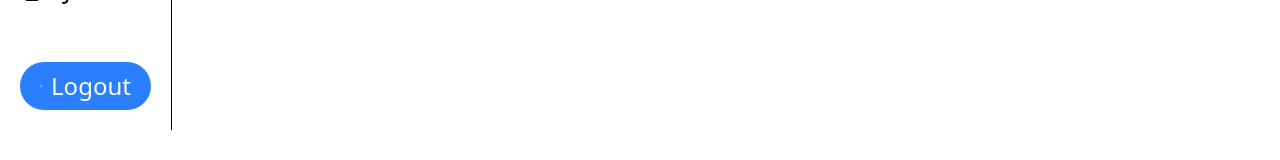
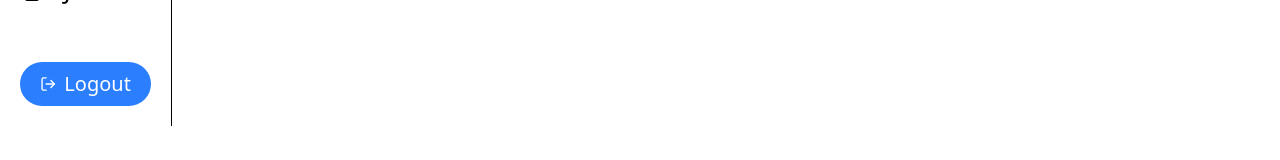
Before and after one commit to dilsad-erdogan/projectManagement, a Next.js app in the folder client/: page /profile/1/1 in a window 1280 px wide. Shown: the part 410-570 px from the top of the page. Built offline with nearby package versions, Linux system fonts and the light colour scheme.

Commit message:
sidebar design

```diff
--- a/client/src/components/Sidebar.jsx
+++ b/client/src/components/Sidebar.jsx
@@ -32,7 +32,7 @@ const Sidebar = ({ roleName, userId }) => {
 
             <div className="flex gap-2 items-center text-white bg-blue-500 hover:bg-blue-800 font-medium rounded-full w-full text-sm p-2 mt-4 px-5 me-2" onClick={handleLogout}>
                 <FiLogOut className="text-2xl font-bold" />
-                <div className="text-2xl">Logout</div>
+                <div className="text-xl">Logout</div>
             </div>
         </div>
     )
```
